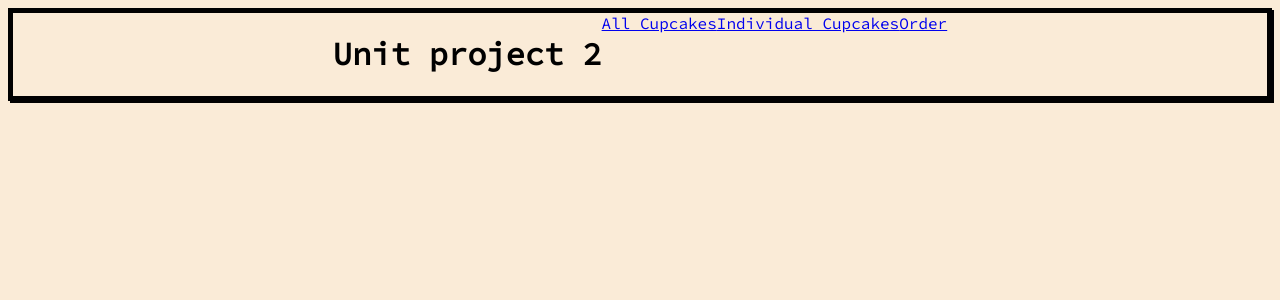
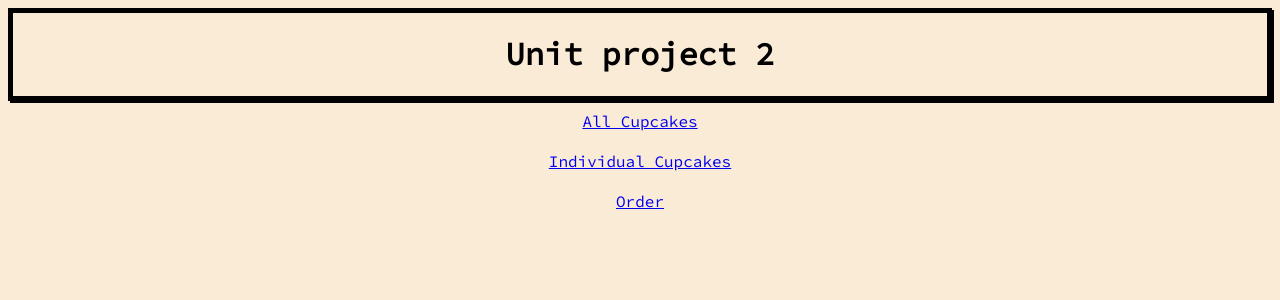
Before and after one commit to austinholmes33/unit-project-2, a Flask app: page / in a window 1280 px wide. Shown: the top 300 px of the page. Run offline with Flask 2, Linux system fonts and the light colour scheme.

Commit message:
styling is in a better spot

```diff
--- a/starter/static/style.css
+++ b/starter/static/style.css
@@ -9,3 +9,21 @@
     border: solid black 5px;
     box-shadow: 2px 2px 0px black;
 }
+
+.anchor-1 {
+    display: flex;
+    justify-content: center;
+    padding: 10px;
+}
+
+.anchor-2 {
+    display: flex;
+    justify-content: center;
+    padding: 10px;
+}
+
+.anchor-3 {
+    display: flex;
+    justify-content: center;
+    padding: 10px;
+}
--- a/starter/templates/index.html
+++ b/starter/templates/index.html
@@ -12,11 +12,18 @@
 </head>
 <body>
     <div class="content-container">
-    <h1>Unit project 2</h1>
-    <a href="/cupcakes">All Cupcakes</a>
-    <a href="/cupcake_individual">Individual Cupcakes</a>
-    <a href="/order">Order</a>
+        <h1>Unit project 2</h1>
     </div>
+
+            <div class="anchor-1">
+                <a href="/cupcakes">All Cupcakes</a>
+            </div>
+            <div class="anchor-2">
+                <a href="/cupcake_individual">Individual Cupcakes</a>
+            </div>
+            <div class="anchor-3">
+                <a href="/order">Order</a>
+            </div>
     <!-- <h2>The word is {{ word }}</h2>
 
     {% for word in words %}
```
